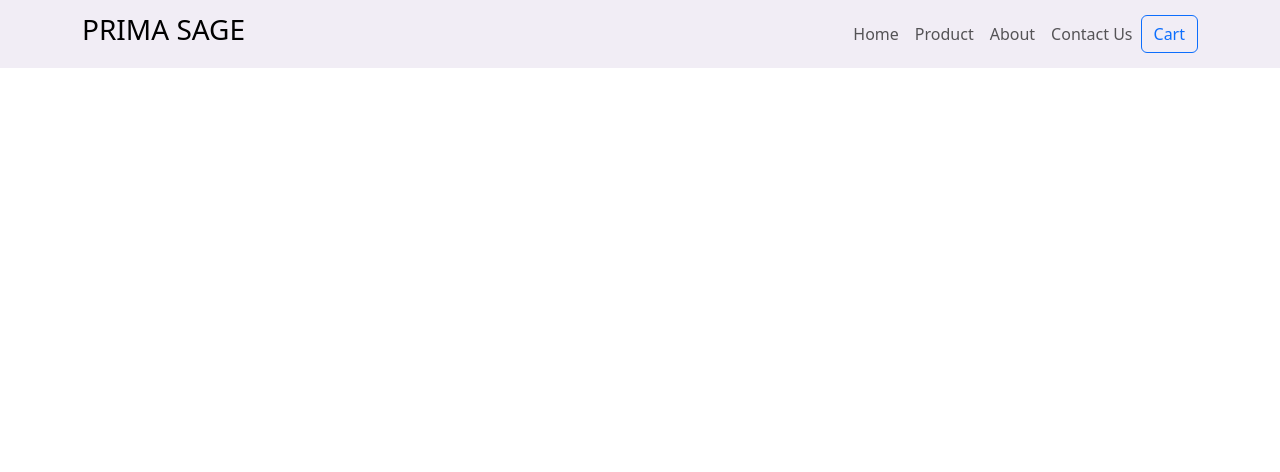
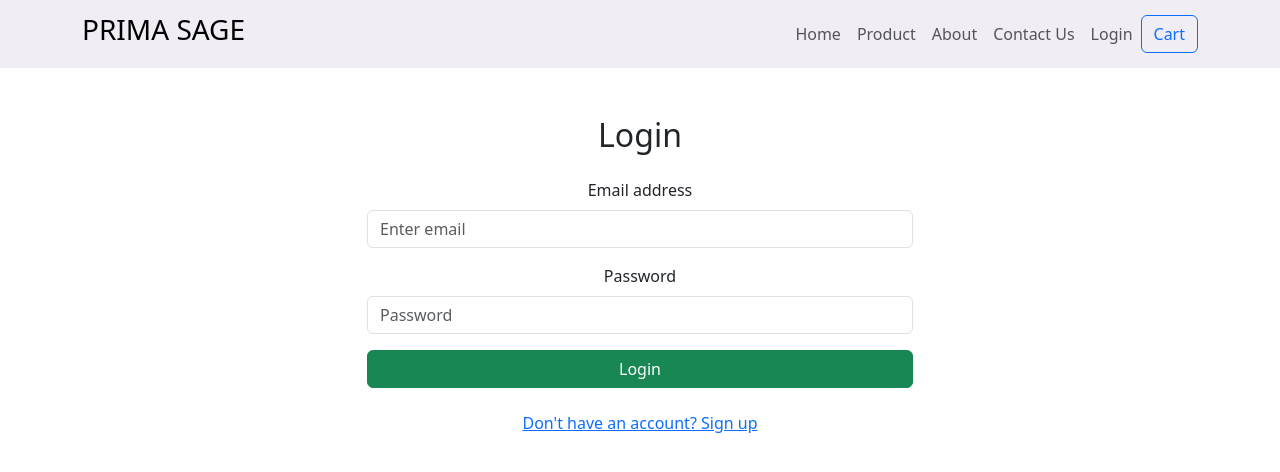
Before and after one commit to sabareesanrajkumar/prima-saga-ecommerce, a React (Create React App) app in the folder client/: page /Login in a window 1280 px wide. Shown: the top 472 px of the page. Built offline with nearby package versions, Linux system fonts and the light colour scheme.

Commit message:
authentication

```diff
--- a/client/src/App.js
+++ b/client/src/App.js
@@ -7,6 +7,7 @@ import Product from './Pages/Product';
 import About from './Pages/About';
 import ContactUs from './Pages/ContactUs';
 import ProductDetails from './Pages/ProductDetails';
+import Login from './Pages/Login';
 import { CartProvider } from './Components/Cart/CartContext';
 
 function App() {
@@ -24,6 +25,8 @@ function App() {
               path="/product-detail/:productId"
               element={<ProductDetails />}
             />
+
+            <Route path="/Login" element={<Login />} />
           </Routes>
         </Router>
       </CartProvider>
--- /dev/null
+++ b/client/src/Components/Auth/Auth.jsx
@@ -0,0 +1,84 @@
+import React, { useState, useRef } from 'react';
+import axios from 'axios';
+import { Form, Button, Container, Row, Col, Alert } from 'react-bootstrap';
+
+function Auth() {
+  const [isLogin, setIsLogin] = useState(true);
+  const emailInputRef = useRef();
+  const passwordInputRef = useRef();
+  const [message, setMessage] = useState('');
+
+  const submitHandler = async (e) => {
+    e.preventDefault();
+    const enteredEmail = emailInputRef.current.value;
+    const enteredPassword = passwordInputRef.current.value;
+    try {
+      if (isLogin) {
+      } else {
+        axios.post(
+          `https://identitytoolkit.googleapis.com/v1/accounts:signup?key=AIzaSyACwXu2-AU9rUeQT3n6rWGuqjalM2zWBWI`,
+          JSON.stringify({
+            email: enteredEmail,
+            password: enteredPassword,
+            returnSecureToken: true,
+          }),
+          { headers: { 'Content-Type': 'application/json' } }
+        );
+      }
+    } catch (error) {
+      console.log(error);
+      setMessage(error.message);
+    }
+  };
+
+  return (
+    <Container className="my-5">
+      <Row className="justify-content-md-center">
+        <Col md={6}>
+          <h2 className="mb-4 text-center">{isLogin ? 'Login' : 'Sign Up'}</h2>
+          {message && <Alert variant="info">{message}</Alert>}
+
+          <Form onSubmit={submitHandler}>
+            <Form.Group className="mb-3" controlId="authEmail">
+              <Form.Label>Email address</Form.Label>
+              <Form.Control
+                type="email"
+                placeholder="Enter email"
+                required
+                ref={emailInputRef}
+              />
+            </Form.Group>
+
+            <Form.Group className="mb-3" controlId="authPassword">
+              <Form.Label>Password</Form.Label>
+              <Form.Control
+                type="password"
+                placeholder="Password"
+                required
+                ref={passwordInputRef}
+              />
+            </Form.Group>
+
+            <Button
+              variant={isLogin ? 'success' : 'primary'}
+              type="submit"
+              className="w-100"
+            >
+              {isLogin ? 'Login' : 'Sign Up'}
+            </Button>
+          </Form>
+
+          <div className="text-center mt-3">
+            <Button variant="link" onClick={() => setIsLogin((prev) => !prev)}>
+              {isLogin
+                ? "Don't have an account? Sign up"
+                : 'Already have an account? Login'}
+            </Button>
+          </div>
+        </Col>
+      </Row>
+    </Container>
+  );
+}
+
+export default Auth;
--- a/client/src/Components/NavBar/NavBar.jsx
+++ b/client/src/Components/NavBar/NavBar.jsx
@@ -37,6 +37,9 @@ const NavBar = () => {
               <Nav.Link as={Link} to="/contactus">
                 Contact Us
               </Nav.Link>
+              <Nav.Link as={Link} to="/login">
+                Login
+              </Nav.Link>
             </Nav>
           </Navbar.Collapse>
           <Button variant="outline-primary" onClick={handleShow}>
--- /dev/null
+++ b/client/src/Pages/Login.jsx
@@ -0,0 +1,8 @@
+import React from 'react';
+import Auth from '../Components/Auth/Auth';
+
+const Login = () => {
+  return <Auth />;
+};
+
+export default Login;
```
